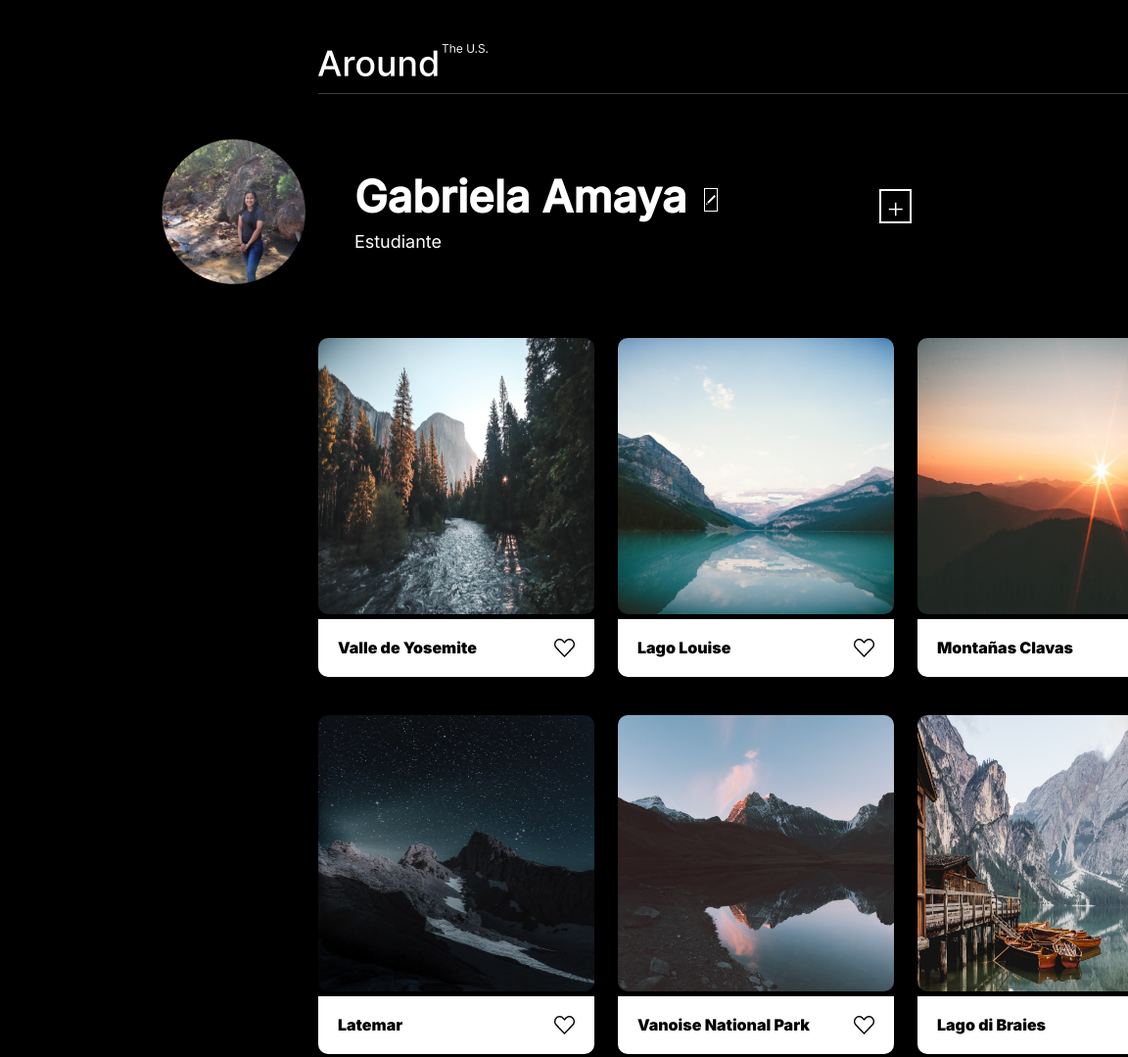
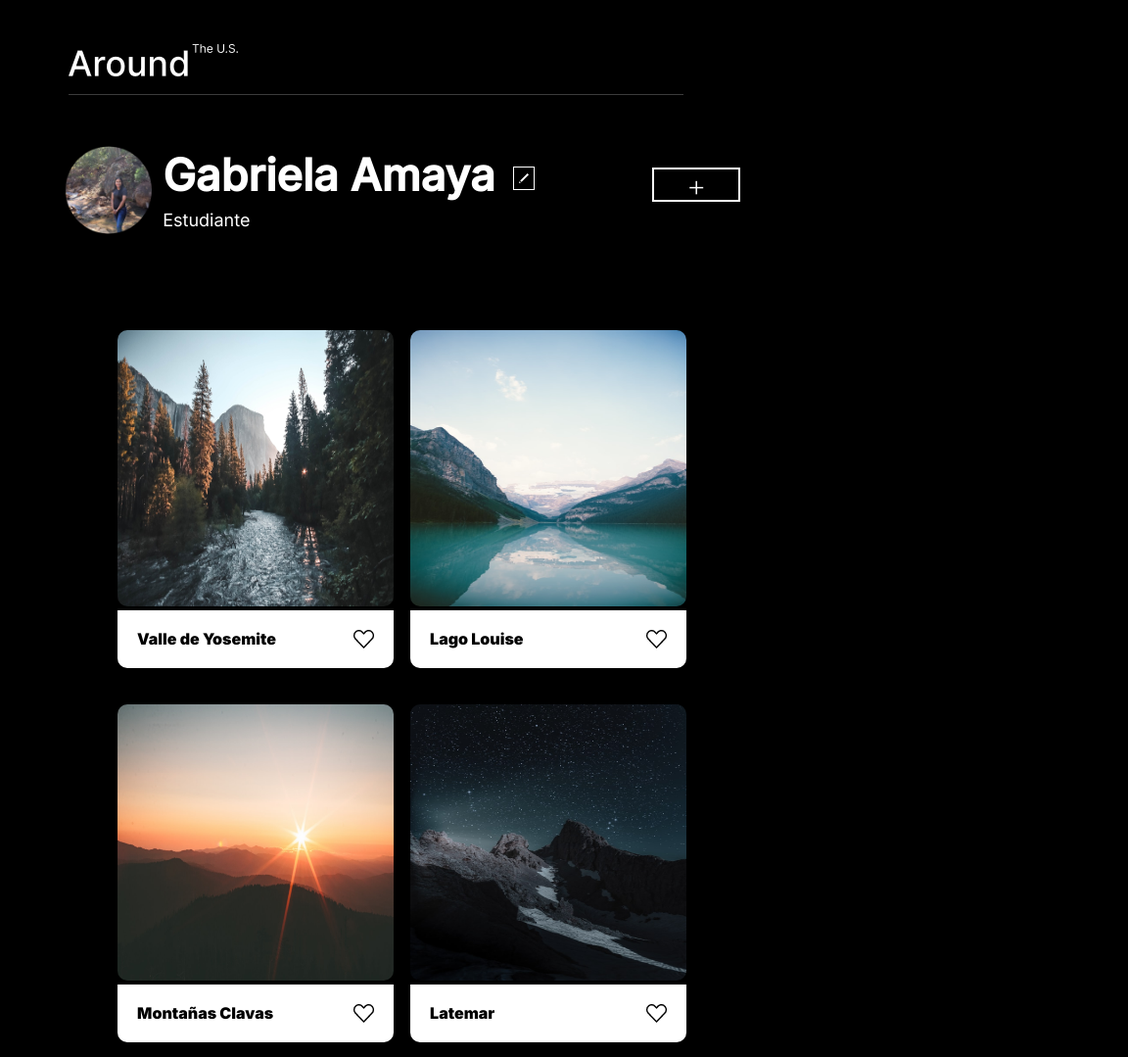
Before and after one commit to Gabriela-Amaya/web_project_around, a plain HTML site: page index.html in a window 768 px wide. Shown: the top 1079 px of the page at 98% size, 1152 px wide, since content can reach past the window. Drawn offline with Linux system fonts and the light colour scheme.

Commit message:
alrededor 5

```diff
--- a/blocks/content.css
+++ b/blocks/content.css
@@ -3,6 +3,7 @@
   max-height: 743px;
   padding-top: 0px;
   padding-left: 325px;
+  width: 895px;
 }
 
 @media screen and (min-width: 320px) and (max-width: 544px) {
@@ -15,6 +16,40 @@
 
 @media screen and (min-width: 545px) and (max-width: 1024px) {
   .content {
-    max-width: 1280px;
+    max-width: 768px;
+    padding-left: 65px;
+    position: relative;
+    overflow: hidden;
+    max-height: 970px;
+  }
+  .profile {
+    width: 90%;
+    display: flex;
+    justify-content: space-between;
+  }
+  .profile__info {
+    padding-left: 10px;
+    max-width: 350px;
+  }
+  .profile__name {
+    width: 80%;
+  }
+  .profile__image {
+    width: 15%;
+    padding: 0;
+
+    .profile__image-avatar {
+      width: 90px;
+      height: 90px;
+      padding: 0;
+    }
+    .profile__button-edit {
+      padding-left: 300px;
+      margin: 50px;
+    }
+  }
+  .profile__button-plus {
+    width: 50%;
+    margin: 0;
   }
 }
--- a/blocks/footer.css
+++ b/blocks/footer.css
@@ -19,7 +19,7 @@
   margin-top: 250px;
 }
 
-@media screen and (max-width: 320px) and (max-width: 584px) {
+@media screen and (min-width: 320px) and (max-width: 584px) {
   .footer {
     max-width: 290px;
     padding: 0;
@@ -32,3 +32,12 @@
     padding: 0;
   }
 }
+
+@media screen and (min-width: 545px) and (max-width: 1024px) {
+  .footer {
+    background-color: black;
+    max-width: 768px;
+    width: 90%;
+    padding-left: 50px;
+  }
+}
--- a/blocks/gallery.css
+++ b/blocks/gallery.css
@@ -1,7 +1,7 @@
 .gallery {
   max-width: 1280px;
   display: grid;
-  width: 880px;
+  width: 895px;
   height: 743px;
   position: relative;
   grid-template-columns: repeat(3, 282px);
@@ -85,13 +85,13 @@
   color: #000;
   background-image: url(/images/corazon.jpg);
 }
-
+/*
 @media screen and (max-width: 584px) and (max-width: 1280px) {
   .gallery {
     max-width: 1280px;
   }
 }
-
+*/
 @media screen and (min-width: 320px) and (max-width: 584px) {
   .gallery {
     max-width: 290px;
@@ -106,3 +106,18 @@
     width: 100%;
   }
 }
+
+@media screen and (min-width: 585px) and (max-width: 1280px) {
+  .gallery {
+    max-width: 730px;
+    grid-template-columns: repeat(2, 282px);
+    gap: 21px 17px;
+    justify-content: center;
+    padding-top: 36px;
+    width: 90%;
+  }
+
+  .gallery__photo-card {
+    width: 100%;
+  }
+}
--- a/blocks/header.css
+++ b/blocks/header.css
@@ -1,7 +1,7 @@
 .header {
   padding-top: 45px;
   margin-left: 325px;
-  max-width: 880px;
+  max-width: 895px;
 }
 
 .header__line {
@@ -29,6 +29,13 @@
 
 @media screen and (min-width: 545px) and (max-width: 1024px) {
   .header {
-    max-width: 1280px;
+    max-width: 768px;
+    padding-left: 70px;
+    margin-left: 0;
+  }
+
+  .header__linee {
+    max-width: 768px;
+    width: 90%;
   }
 }
--- a/blocks/page.css
+++ b/blocks/page.css
@@ -13,5 +13,6 @@ body {
   .page {
     min-width: 320px;
     max-width: 768px;
+    overflow-x: hidden;
   }
 }
--- a/blocks/profile.css
+++ b/blocks/profile.css
@@ -58,7 +58,7 @@
   border: 2px solid #fff;
   width: 100px;
   height: 35px;
-  margin: 0 0 14px 165px;
+  margin: 0 0 14px 120px;
   cursor: pointer;
   font-size: 30px;
 }
@@ -352,3 +352,22 @@
     background-color: #000;
   }
 }
+
+@media screen and (min-width: 545px) and (max-width: 1024px) {
+  .profile__body {
+  }
+
+  .profile__form {
+    display: flex;
+    justify-content: center;
+  }
+  .profile__close {
+    margin-bottom: 0;
+  }
+
+  .profile__container {
+    display: flex;
+    justify-content: center;
+    margin-right: -80px;
+  }
+}
--- a/scripts/index.js
+++ b/scripts/index.js
@@ -1,11 +1,12 @@
 const textName = document.querySelector(".profile__name");
 const textJob = document.querySelector(".profile__job");
-const inputName = document.querySelector(".profile__input_name");
-const inputJob = document.querySelector(".profile__input_job");
+const inputName = document.querySelector(".profile__input-name");
+const inputJob = document.querySelector(".profile__input-job");
 const form = document.querySelector(".profile__form");
 const editButton = document.querySelector(".profile__button-edit");
 const popupProfile = document.querySelector(".profile__popup-pop");
 const popupClose = document.querySelector(".profile__close");
+const profileSave = document.querySelector(".profile__save");
 
 form.addEventListener("submit", function (event) {
   event.preventDefault();
```
